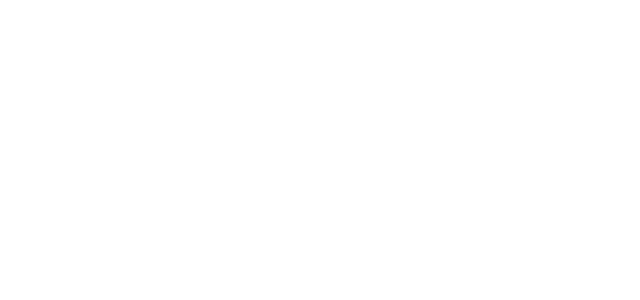
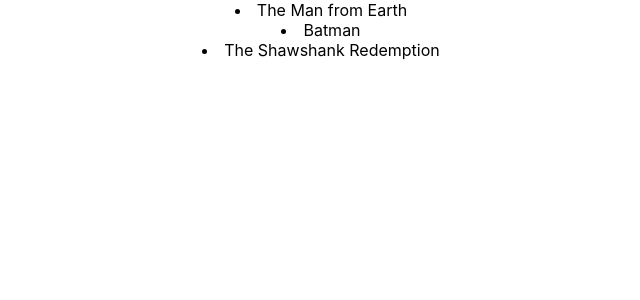
Before and after one commit to SerhiiMart/React-test-1, a React (Create React App) app: page / in a window 1280 px wide. Shown: the top 300 px of the page, without its empty margins (319-959 px from the left). Built offline with nearby package versions, Linux system fonts and the light colour scheme.

Commit message:
Working App

```diff
--- a/src/App.js
+++ b/src/App.js
@@ -1,10 +1,11 @@
 import React from 'react';
 import './App.css';
+import Movielist from './MovieList';
 
 function App() {
   return (
     <div className="App">
-
+      <Movielist />
     </div>
   );
 }
--- /dev/null
+++ b/src/MovieList.js
@@ -0,0 +1,27 @@
+import React, {useState} from 'react';
+
+const MovieList = () => {
+const [movies, setMovies] = useState([
+  { name : "The Man from Earth",
+    price : "$5",
+    id : 45642
+  },
+  { name : "Batman",
+  price : "$30",
+  id : 36748
+  },
+  { name : "The Shawshank Redemption",
+  price : "$10",
+  id : 25481
+  }
+]);
+  return (
+    <div>
+    {movies.map(movie => (
+     <li>{movie.name}</li>
+    ))}
+    </div>
+  );
+  };
+
+export default MovieList;
```
Also changed, not shown: 1 other file (tests, documents, lock files or other folders).
